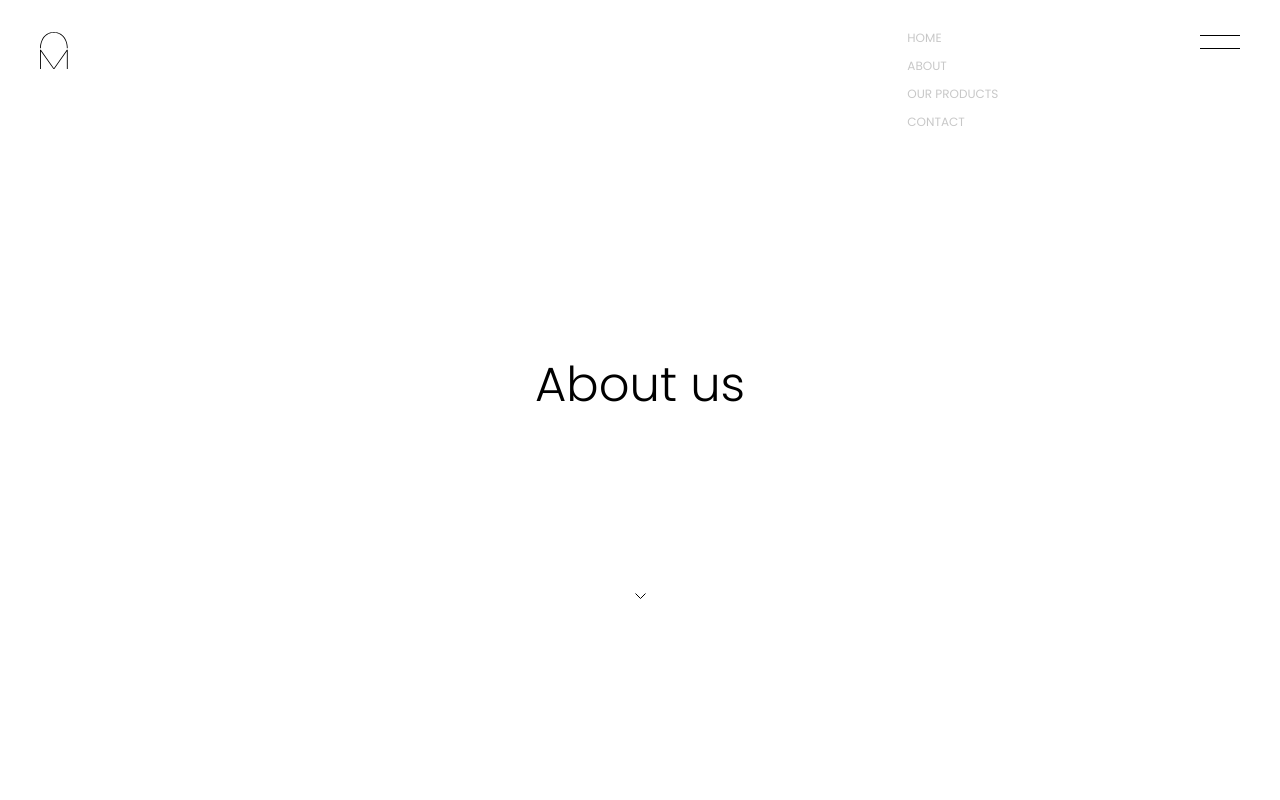
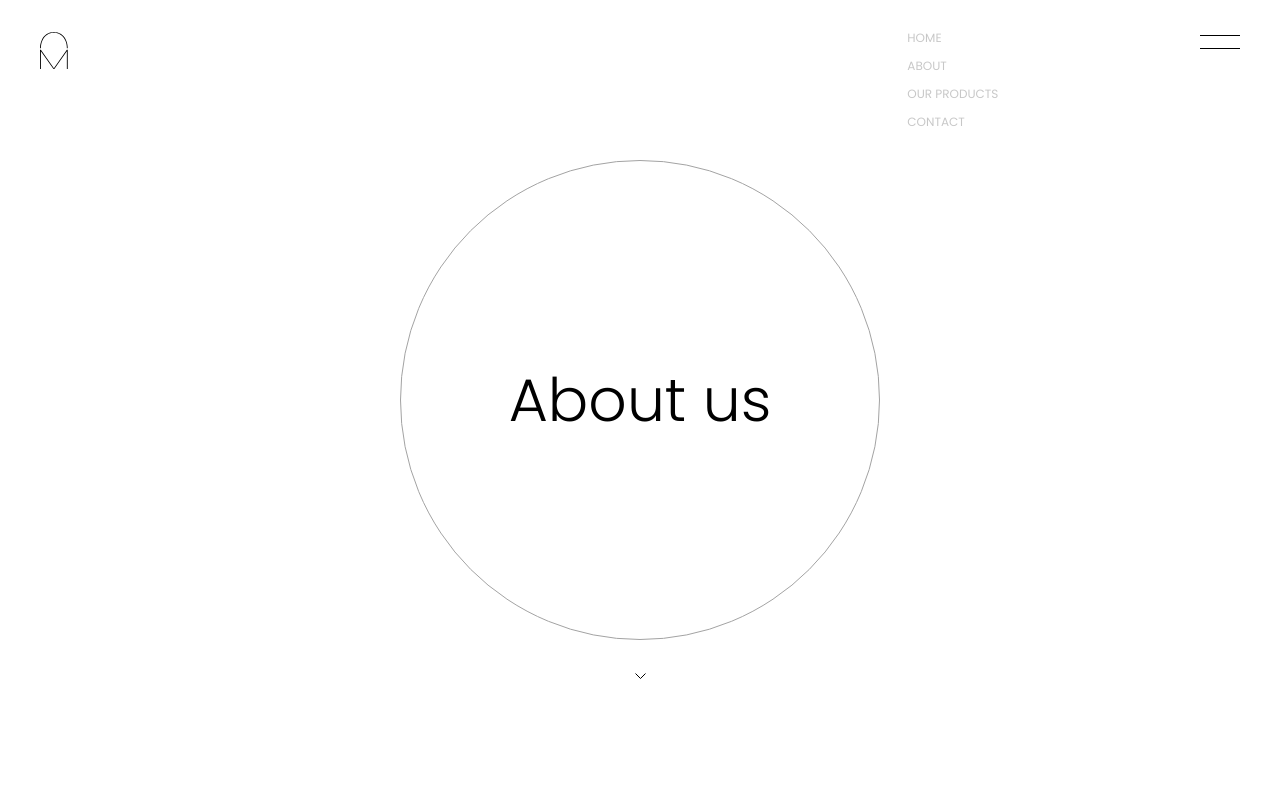
Before and after one commit to saulnewbury/oakhanger, a Next.js app: page /about in a window 1280 px wide. Shown: the top 800 px of the page. Built offline with nearby package versions, Linux system fonts and the light colour scheme.

Commit message:
added circle to about page

```diff
--- a/src/app/about/page.js
+++ b/src/app/about/page.js
@@ -22,6 +22,7 @@ import arrow from '../../../public/down-arrow.svg'
 export default function About() {
   const container = useRef()
   const downArrow = useRef()
+  const circle = useRef()
 
   const { isOpen, isReady, ready } = useContext(MenuContext)
 
@@ -42,9 +43,16 @@ export default function About() {
     () => {
       if (!isReady && isOpen) {
         gsap.set('span', { yPercent: 105 })
+        gsap.set(circle.current, { scale: 0, opacity: 0 })
       }
 
       if (isReady && isOpen) {
+        gsap.fromTo(
+          circle.current,
+          { scale: 0, opacity: 0 },
+          { scale: 1, opacity: 1, duration: 1.5 }
+        )
+
         gsap.fromTo(
           'span',
           {
@@ -66,11 +74,15 @@ export default function About() {
 
   return (
     <>
-      <section
-        ref={container}
-        className='flex h-full items-center justify-center'
+      <section ref={container} className='h-full'>
+        <div
+          ref={circle}
+          className='h-[100vh] w-[100vw] absolute top-0 left-0 flex justify-center items-center'
         >
-        <h1 className='text-5xl overflow-hidden leading-[.9] mb-[.65em]'>
+          <div className='border-[1px] border-neutral-400 rounded-full w-[30rem] h-[30rem]'></div>
+        </div>
+        <div className='flex h-full items-center justify-center text-center'>
+          <h1 className='text-6xl overflow-hidden leading-[.9]'>
             <span className='inline-block'>A</span>
             <span className='inline-block'>b</span>
             <span className='inline-block'>o</span>
@@ -79,6 +91,13 @@ export default function About() {
             <span className='inline-block'>u</span>
             <span className='inline-block'>s</span>
           </h1>
+          <div
+            ref={downArrow}
+            className='downArrow absolute h-full w-full flex items-end justify-center pointer-events-none'
+          >
+            <Image className='mb-[15vh]' src={arrow} alt='Down arrow' />
+          </div>
+        </div>
         <div
           ref={downArrow}
           className='downArrow absolute h-full w-full flex items-end justify-center pointer-events-none'
--- a/src/app/manufacturing/page.js
+++ b/src/app/manufacturing/page.js
@@ -51,7 +51,7 @@ export default function DesignAndRealisation() {
       }
 
       if (isReady && isOpen) {
-        gsap.fromTo(circle.current, { scale: 0 }, { scale: 1, duration: 2 })
+        gsap.fromTo(circle.current, { scale: 0 }, { scale: 1, duration: 1.5 })
         gsap.fromTo(
           'span',
           {
@@ -95,7 +95,7 @@ export default function DesignAndRealisation() {
           ref={circle}
           className='h-[100vh] w-[100vw] absolute top-0 left-0 flex justify-center items-center'
         >
-          <div className='border-[1px] border-slate-500 rounded-full w-[30rem] h-[30rem]'></div>
+          <div className='border-[1px] border-neutral-400 rounded-full w-[30rem] h-[30rem]'></div>
         </div>
         <div
           ref={container}
--- a/src/app/page.js
+++ b/src/app/page.js
@@ -1,11 +1,13 @@
 'use client'
 
-import { useRef } from 'react'
+import { useRef, useEffect, useContext } from 'react'
 
 import { gsap } from 'gsap'
 import { useGSAP } from '@gsap/react'
 
 import Image from 'next/image'
+
+import { MenuContext } from './Context'
 
 import Cta from './lib/Cta'
 
@@ -35,11 +37,31 @@ const images = [
 export default function Home() {
   const container = useRef()
 
+  const { isOpen, ready, isReady } = useContext(MenuContext)
+
+  useEffect(() => {
+    window.addEventListener('beforeunload', () => {
+      ready(true)
+    })
+
+    return () => {
+      window.removeEventListener('beforeunload', () => {
+        ready(true)
+      })
+    }
+  }, [])
+
   useGSAP(
     () => {
-      gsap.fromTo('h1 span', { opacity: 0 }, { opacity: 1, stagger: 0.06 })
+      if (!isReady && isOpen) {
+        gsap.set('h1 span', { opacity: 0 })
+      }
+
+      if (isReady && isOpen) {
+        gsap.fromTo('h1 span', { opacity: 0 }, { opacity: 1, stagger: 0.06 })
+      }
     },
-    { scope: container }
+    { scope: container, dependencies: [isOpen, isReady] }
   )
   return (
     <>
@@ -90,10 +112,6 @@ export default function Home() {
           <h2 className='text-5xl font-light mt-20 mb-[200px]'>
             With you from concept to creation
           </h2>
-          {/* <p className='text-right mb-20'>
-            We turn <span className='italic'>your</span> designs into{' '}
-            <span>reality.</span>
-          </p> */}
         </div>
         <div className='flex justify-between'>
           <div className='text-right w-full flex justify-center items-center'>
```
Lines whose indentation alone changed are shown as unchanged.
